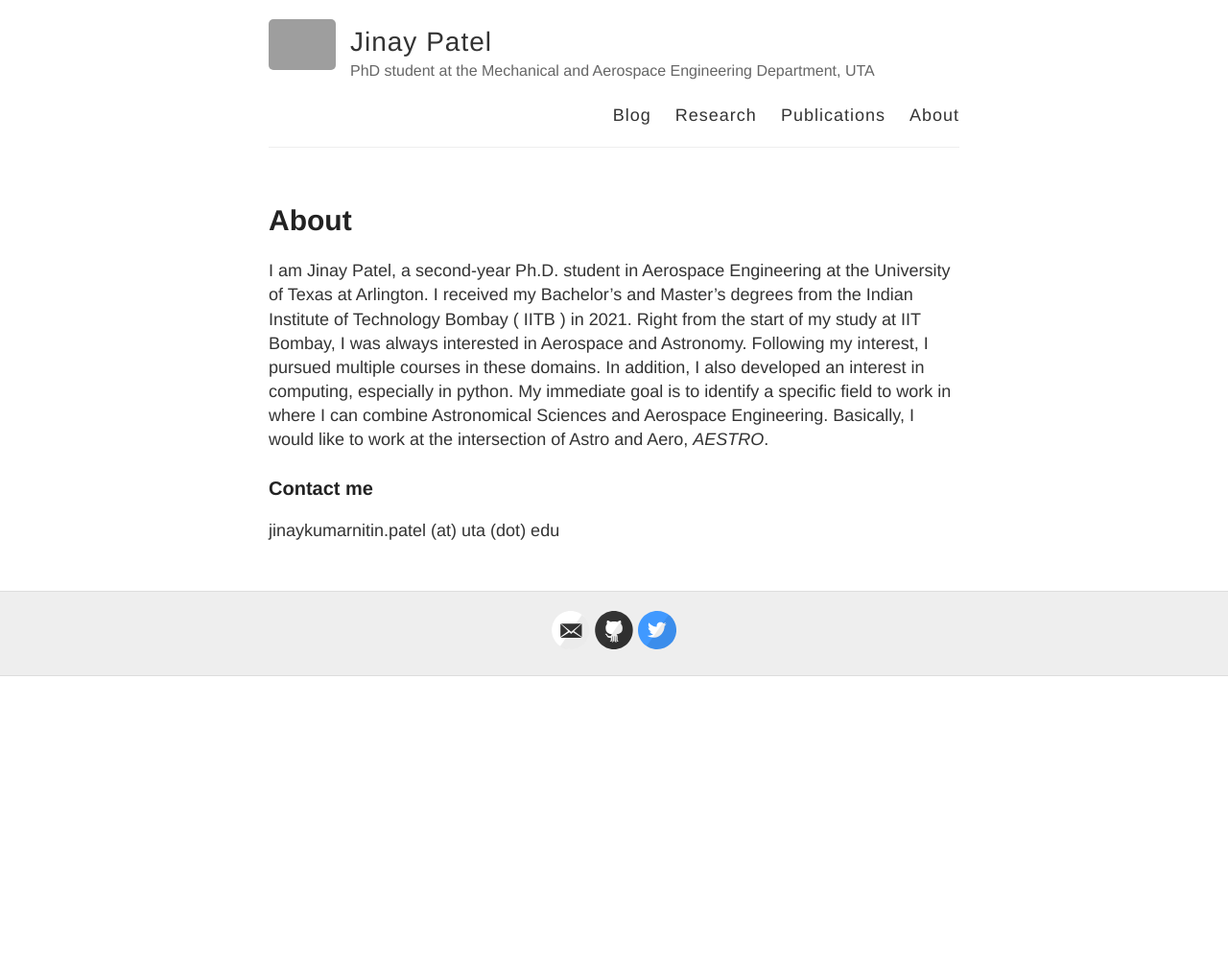
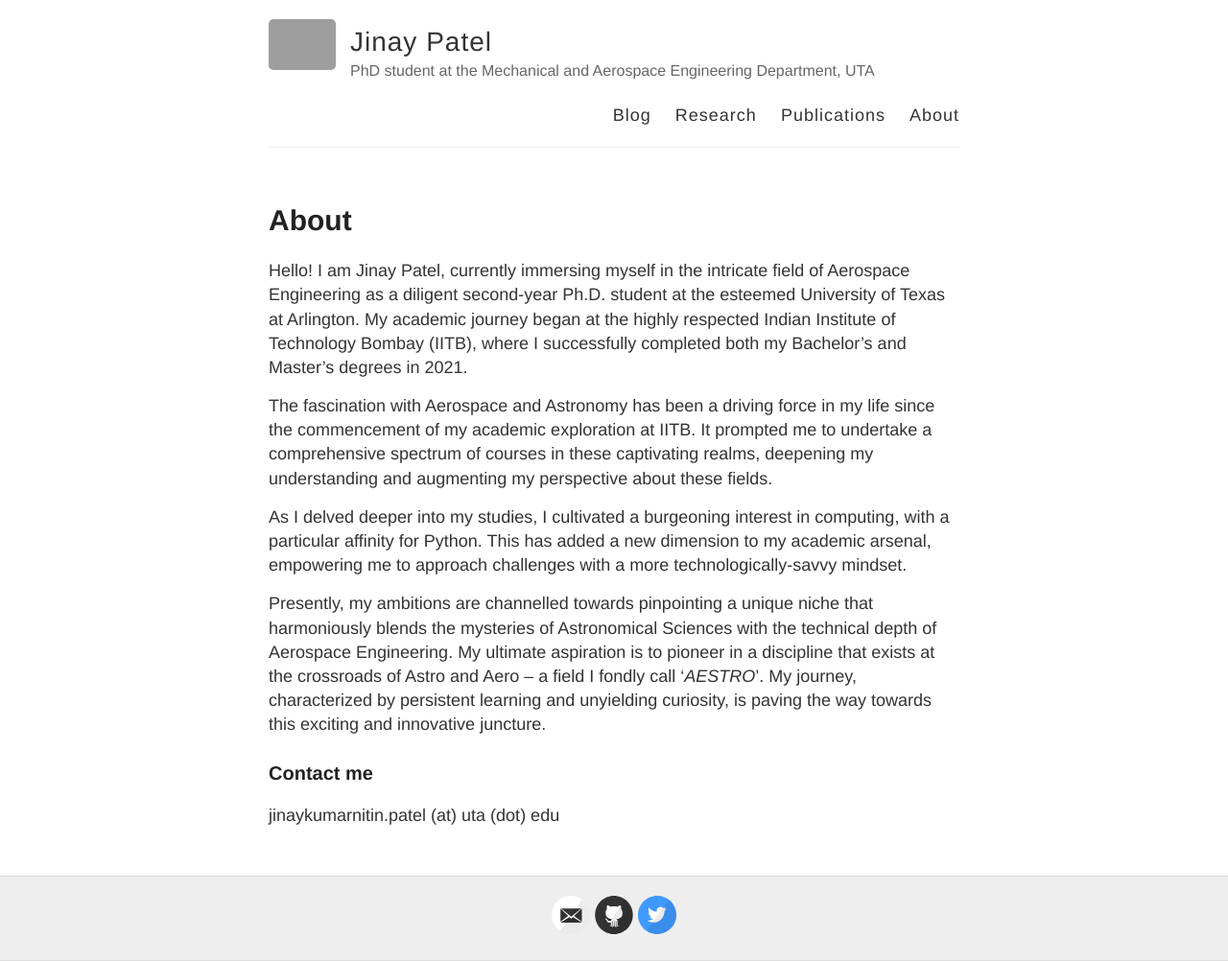
Before and after one commit to jinaynitinpatel/jinaynitinpatel.github.io, a Jekyll site: the page built from about.md, in a window 1280 px wide. Shown: the whole page at 96% size. Built offline with Jekyll 4.4.1, drawn with Linux system fonts in a browser that asks for light colours; before the commit the page ends 900 px from its top, so only the background shows below that; grey boxes are pictures that could not be loaded.

Commit message:
Updated about me

```diff
--- a/about.md
+++ b/about.md
@@ -4,7 +4,13 @@ title: About
 permalink: /about/
 ---
 
-I am Jinay Patel, a second-year Ph.D. student in Aerospace Engineering at the University of Texas at Arlington. I received my Bachelor's and Master's degrees from the Indian Institute of Technology Bombay ( IITB ) in 2021. Right from the start of my study at IIT Bombay, I was always interested in Aerospace and Astronomy. Following my interest, I pursued multiple courses in these domains. In addition, I also developed an interest in computing, especially in python. My immediate goal is to identify a specific field to work in where I can combine Astronomical Sciences and Aerospace Engineering. Basically, I would like to work at the intersection of Astro and Aero, <em>AESTRO</em>.
+Hello! I am Jinay Patel, currently immersing myself in the intricate field of Aerospace Engineering as a diligent second-year Ph.D. student at the esteemed University of Texas at Arlington. My academic journey began at the highly respected Indian Institute of Technology Bombay (IITB), where I successfully completed both my Bachelor's and Master's degrees in 2021.
+
+The fascination with Aerospace and Astronomy has been a driving force in my life since the commencement of my academic exploration at IITB. It prompted me to undertake a comprehensive spectrum of courses in these captivating realms, deepening my understanding and augmenting my perspective about these fields.
+
+As I delved deeper into my studies, I cultivated a burgeoning interest in computing, with a particular affinity for Python. This has added a new dimension to my academic arsenal, empowering me to approach challenges with a more technologically-savvy mindset.
+
+Presently, my ambitions are channelled towards pinpointing a unique niche that harmoniously blends the mysteries of Astronomical Sciences with the technical depth of Aerospace Engineering. My ultimate aspiration is to pioneer in a discipline that exists at the crossroads of Astro and Aero – a field I fondly call '<em>AESTRO</em>'. My journey, characterized by persistent learning and unyielding curiosity, is paving the way towards this exciting and innovative juncture.
 
 
 ### Contact me
```
